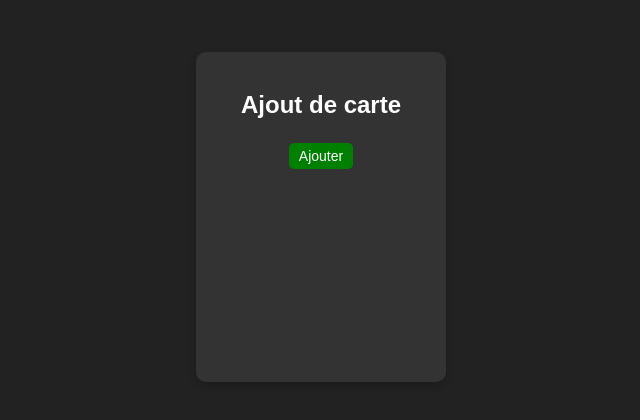
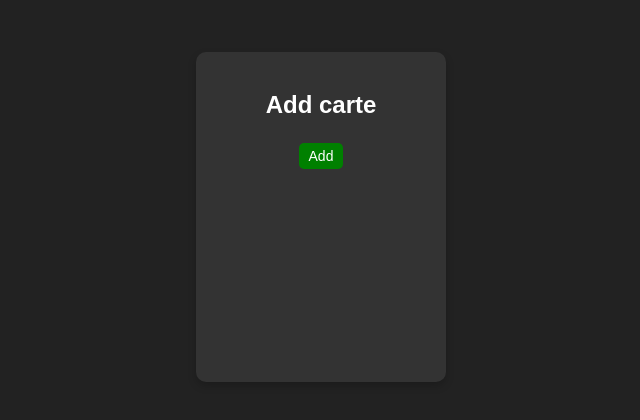
Before and after one commit to abdou1937/CodeCraftBootcamp, a React (Vite) app: page / in a window 1280 px wide. Shown: the top 420 px of the page, without its empty margins (319-959 px from the left). Built offline with nearby package versions, Linux system fonts and the light colour scheme.

Commit message:
add cart

```diff
--- a/src/components/Cart.jsx
+++ b/src/components/Cart.jsx
@@ -17,8 +17,8 @@ export default function App() {
     <div className="container">
 
       <div className="card">
-        <h2>Ajout de carte</h2>
-        <button onClick={addCard} className="add">Ajouter</button>
+        <h2>Add carte</h2>
+        <button onClick={addCard} className="add">Add</button>
       </div>
 
 
@@ -29,7 +29,7 @@ export default function App() {
           <p>{card.text}</p>
           <div className="card-buttons">
             <button className="edit">Modifier</button>
-            <button onClick={() => deleteCard(card.id)} className="delete">Supprimer</button>
+            <button onClick={() => deleteCard(card.id)} className="delete">remove</button>
           </div>
         </div>
       ))}
```
